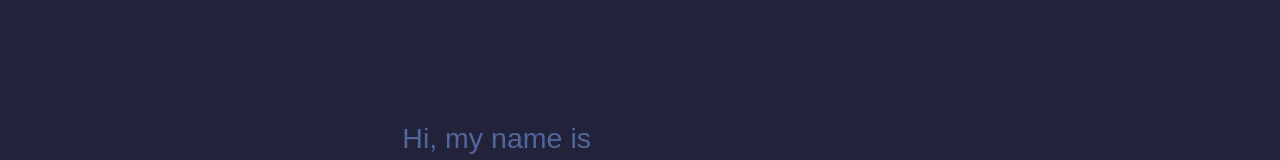
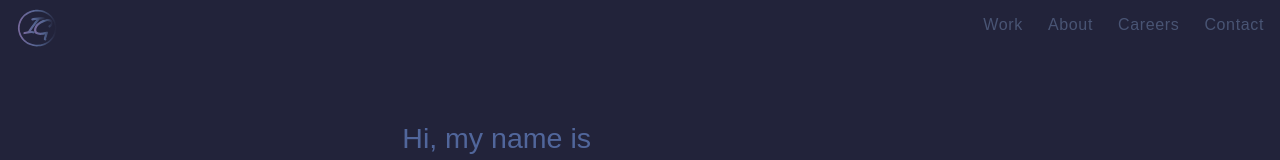
Before and after one commit to IlyaTaidi/Svelte-Porfolio, a Svelte app: page / in a window 1280 px wide. Shown: the top 160 px of the page. Built offline with nearby package versions, Linux system fonts and the light colour scheme.

Commit message:
created animated navbar component

```diff
--- a/src/App.svelte
+++ b/src/App.svelte
@@ -1,7 +1,9 @@
 <script lang="ts">
   import Loading from './components/Loading.svelte';
+  import Navbar from './components/Navbar.svelte';
   import Hero from './pages/Hero.svelte';
 </script>
 
+<Navbar />
 <Loading />
 <Hero />
--- /dev/null
+++ b/src/components/Navbar.svelte
@@ -0,0 +1,200 @@
+<script lang="ts">
+  import { fade } from 'svelte/transition';
+  import { transitionOver } from '../lib/pageLoad';
+
+  let fadeIn;
+
+  transitionOver.subscribe((data) => {
+    fadeIn = data;
+  });
+</script>
+
+<!-- svelte-ignore a11y-invalid-attribute -->
+{#if fadeIn}
+  <nav transition:fade={{ duration: 2000, delay: 1000 }}>
+    <svg version="1.2" xmlns="http://www.w3.org/2000/svg" viewBox="0 0 644 428">
+      <defs>
+        <linearGradient id="Gradient2">
+          <stop offset="0%" stop-color="#cbaffe" />
+          <stop offset="50%" stop-color="#85a7e9" />
+          <stop offset="100%" stop-color="#25273e" />
+        </linearGradient>
+      </defs>
+      <style>
+        .navLogo {
+          fill: url(#Gradient2);
+          stroke: url(#Gradient2);
+          stroke-width: 10px;
+          height: 100%;
+          width: 100%;
+        }
+      </style>
+      <path
+        fill-rule="evenodd"
+        class="navLogo"
+        d="m295.1 70.6c35-2.5 66.5 6.4 95.4 25 10.3 6.7 19 15.2 27.8 23.9 14.9 14.9 24.6 32.6 31.3 52 3.5 10 4.7 20.8 6.2 31.4 0.9 6.2 0.3 12.6 0.2 18.9-0.9 30.1-11.6 56.5-30.5 79.4-7.7 9.3-16.3 18.1-25.7 25.5-18 14.3-38.6 23.9-61.2 28.3-8.8 1.7-17.8 2.5-26.8 3.3-22.5 2.2-44.2-1.9-65.1-9.8-17.5-6.6-33.2-16.3-47.3-28.9-14.9-13.3-27.1-28.8-35.2-46.9-5.2-11.6-7.9-24.4-11-36.9-1.6-6.5-2.3-13.3-2.2-20 0.2-8.5 0.7-17.1 2.6-25.4 2.3-10.6 5.1-21.4 9.5-31.3 4.5-10.3 10.5-20.2 17.3-29.2 10.6-14.1 23.4-26.1 38.4-35.4 17.4-10.8 35.9-18.6 56.3-21.7 6.4-0.9 13-1.5 20-2.2zm-139.9 136.4c-0.3 13.9 0.6 27.6 4.1 41.2 6.1 23 17.3 42.8 33.3 60 14.3 15.4 31.4 26.9 50.9 35.1 15.7 6.6 32 10.6 48.8 11.7 23 1.5 45.6-1.3 67.3-9.7 18.3-7 35.2-16.7 49.1-30.7 8.8-8.8 16.8-18.8 23.8-29.1 11.8-17.4 18.1-37.2 20-57.9 1.9-20.9-0.6-41.7-8.5-61.5-6.9-17.3-16.5-32.9-29.5-46.4-14.5-14.8-31.3-26.1-50.4-34-17.3-7.2-35.3-11.8-54.2-11.7-10.6 0-21.3 1.2-32 2.1-15.9 1.3-30.5 7.3-44.5 14.3-18.4 9.1-34.9 21.2-47.2 37.9-6.5 8.8-12.7 18.1-17.8 27.8-8 15.5-12.1 32.4-13.2 50.9z" />
+      <path
+        class="navLogo"
+        d="m371.6 311.7c-7.1 0.2-10.9-3.4-9.4-9.9 2.4-10.6 5.8-20.9 8.7-31.4 1-3.7 1.8-7.3 2.8-11.4-11.6 2.1-22 5.1-32.5 5.7-15 0.8-30.3 2.2-44.2-5.7-9.4-5.3-14.6-13.3-14.9-24-0.4-13.1 3.5-24.8 10.3-36.2 9-15.2 22.2-25.1 36.8-33.8 12.1-7.2 24.9-12.5 38.4-16.2 16.3-4.6 32.5-6.4 48.3 1.6 8.5 4.3 13.7 11.5 13.9 20.8 0.1 9.5-5 17.3-11.6 23.7-3.4 3.2-7.6 5.6-11.1 8.7-2.5 2-4.7 2.2-6.3-0.4-1.3-2.3-1.6-4.4 1.6-6.5 7-4.6 13.2-10.1 17.3-17.7 2.3-4.4 1.7-12.8-1.7-16.5-6.1-6.7-14.2-8.8-22.6-9.4-11.2-0.9-22 1.4-32.3 5.9-10.7 4.6-21.8 8.6-31.9 14.2-12.5 6.9-23.4 16.2-31.3 28.4-5.8 9.1-9.8 18.9-9.9 29.9-0.1 16.8 8.9 22 22.3 24.3 22.5 3.9 44.4-0.9 66-6.8 2.2-0.6 4.7-0.2 7-0.2-0.1 2.5 0.3 5.1-0.4 7.4-4.6 14.6-9.6 29.2-14.3 43.8-0.4 1.3-0.3 3.7 0.6 4.4 3 2.3 2.2 4.6 0.4 7.3z" />
+      <path
+        class="navLogo"
+        d="m358.7 132c3.3 0.8 6.4 1.3 9.1 2.5 1 0.4 2.3 3.1 2 3.4-1.1 1.4-2.9 3.1-4.4 3-8-0.3-16-1.5-24-1.8-6.4-0.2-12.8 0.4-19.2 1-1.7 0.2-3.6 1.6-4.7 3-16.3 20.5-32.8 40.8-48.6 61.6-8.7 11.6-16.2 24.1-24.2 36.1-0.3 0.5-0.5 1.1-0.8 1.9 10.4 1.4 21.1-2 30.7 3.3 1.3 0.6 2.4 1.6 3.5 2.4-1.2 4.7-3.5 5.2-7.8 3.8-10.3-3.3-21-2.1-31.4-0.6-14.1 2.1-28.1 4.7-42.4 7.1-0.9-4.4-0.7-7 3.9-7.8 9.7-1.7 19.3-3.8 28.9-6 2-0.5 4.6-1.8 5.5-3.5 10.3-18.2 21.9-35.4 34.9-51.6 7.7-9.7 14.9-19.6 22.5-29.3 3.9-5 8.3-9.7 12.4-14.6 1.1-1.3 1.9-2.7 3.7-5.4-9.5 1.1-17.4 1.8-25.2 3.1-6.2 0.9-12.2 2.9-18.4 3.9-1.4 0.3-3.8-1.1-4.4-2.4-0.5-1.1 0.6-3.9 1.8-4.5 3.1-1.6 6.5-3 9.9-3.5q17.7-2.4 35.5-4c9.8-1 19.6-1.7 29.5-2 7-0.2 14.1 0.6 21.7 0.9z" />
+    </svg>
+    <input type="checkbox" id="nav" class="hidden" />
+    <label for="nav" class="nav-open"><i /><i /><i /></label>
+    <div class="nav-container">
+      <ul>
+        <li><a href="#">Work</a></li>
+        <li><a href="#">About</a></li>
+        <li><a href="#">Careers</a></li>
+        <li><a href="#">Contact</a></li>
+      </ul>
+    </div>
+  </nav>
+{/if}
+
+<style lang="scss">
+  @import '../variables.scss';
+  nav {
+    position: absolute;
+    width: 100%;
+    height: 7vh;
+    display: flex;
+    ul {
+      float: right;
+      margin-right: 1em;
+      li {
+        display: inline-block;
+        float: left;
+        a {
+          display: inline-block;
+          outline: none;
+          color: $darkBlue;
+          font-size: 16px;
+          text-decoration: none;
+          letter-spacing: 0.04em;
+          &:hover {
+            color: $lightBlue;
+            text-decoration: none;
+          }
+        }
+        &:not(:first-child) {
+          margin-left: 25px;
+        }
+      }
+    }
+    svg {
+      height: inherit;
+    }
+  }
+  .nav-container {
+    float: right;
+    width: 100%;
+  }
+  @media screen and (max-aspect-ratio: 11/8) {
+    .nav-container {
+      position: fixed;
+      top: 0;
+      left: 0;
+      height: 100vh;
+      width: 100vw;
+      z-index: -1;
+      background: $darkBlue;
+      opacity: 0;
+      transition: all 0.2s ease;
+      ul {
+        position: absolute;
+        top: 50%;
+        transform: translateY(-50%);
+        width: 88vw;
+        li {
+          display: block;
+          float: none;
+          width: 100%;
+          text-align: right;
+          margin-bottom: 10px;
+          &:nth-child(1) a {
+            transition-delay: 0.2s;
+          }
+          &:nth-child(2) a {
+            transition-delay: 0.3s;
+          }
+          &:nth-child(3) a {
+            transition-delay: 0.4s;
+          }
+          &:nth-child(4) a {
+            transition-delay: 0.5s;
+          }
+          &:not(:first-child) {
+            margin-left: 0;
+          }
+          a {
+            padding: 10px 25px;
+            opacity: 0;
+            color: #fff;
+            font-size: 24px;
+            font-weight: 600;
+            transform: translateY(-20px);
+            transition: all 0.2s ease;
+          }
+        }
+      }
+    }
+    .nav-open {
+      position: fixed;
+      right: 10px;
+      top: 10px;
+      display: block;
+      width: 48px;
+      height: 48px;
+      cursor: pointer;
+      z-index: 9999;
+      border-radius: 50%;
+      i {
+        display: block;
+        width: 20px;
+        height: 2px;
+        background: $darkBlue;
+        border-radius: 2px;
+        margin-left: 14px;
+        &:nth-child(1) {
+          margin-top: 16px;
+        }
+        &:nth-child(2) {
+          margin-top: 4px;
+          opacity: 1;
+        }
+        &:nth-child(3) {
+          margin-top: 4px;
+        }
+      }
+    }
+  }
+  #nav:checked + .nav-open {
+    transform: rotate(45deg);
+  }
+  #nav:checked + .nav-open i {
+    background: #fff;
+    transition: transform 0.2s ease;
+    &:nth-child(1) {
+      transform: translateY(6px) rotate(180deg);
+    }
+    &:nth-child(2) {
+      opacity: 0;
+    }
+    &:nth-child(3) {
+      transform: translateY(-6px) rotate(90deg);
+    }
+  }
+  #nav:checked ~ .nav-container {
+    z-index: 9990;
+    opacity: 1;
+    ul li a {
+      opacity: 1;
+      transform: translateY(0);
+    }
+  }
+  .hidden {
+    display: none;
+  }
+</style>
```
